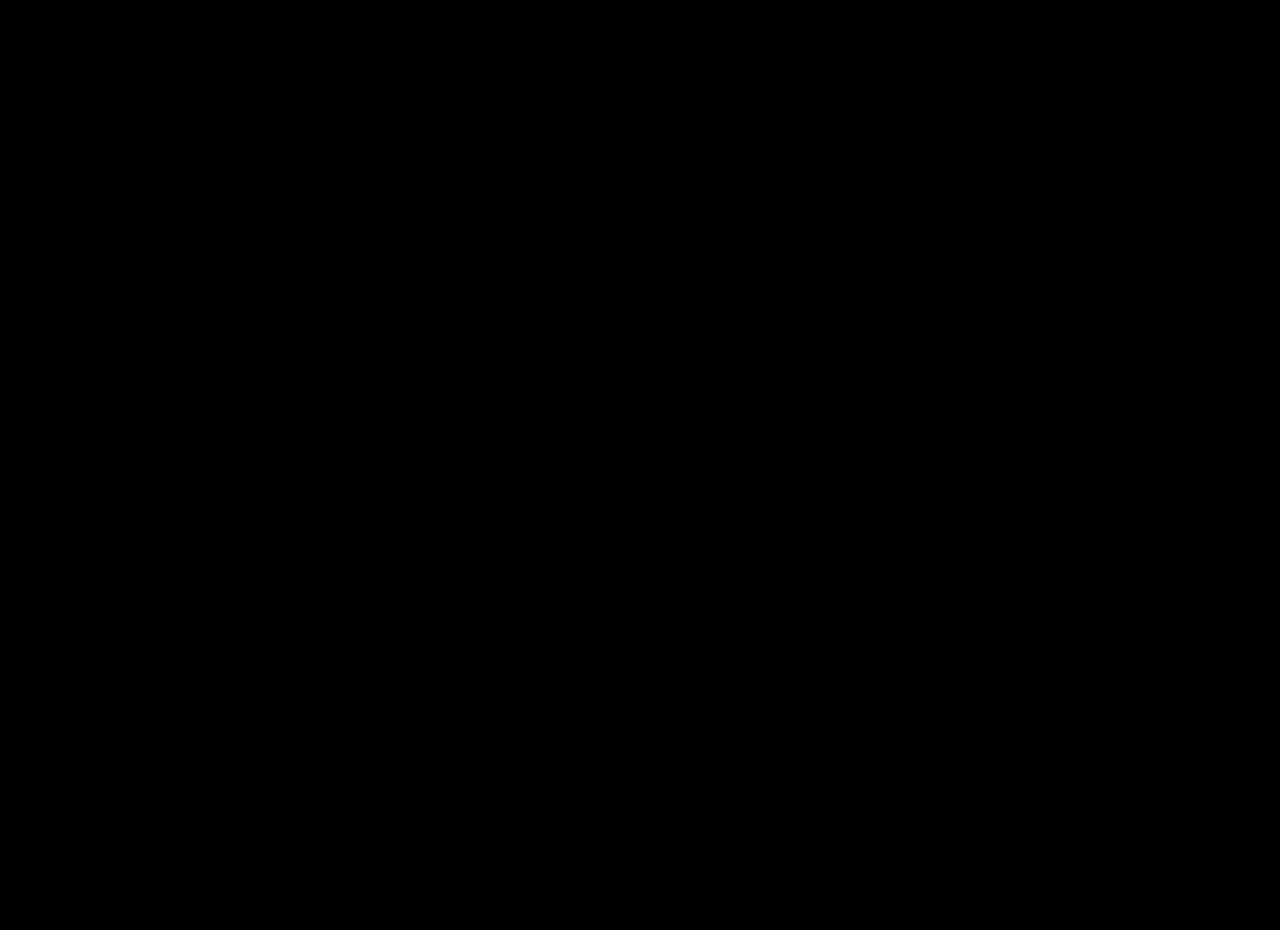
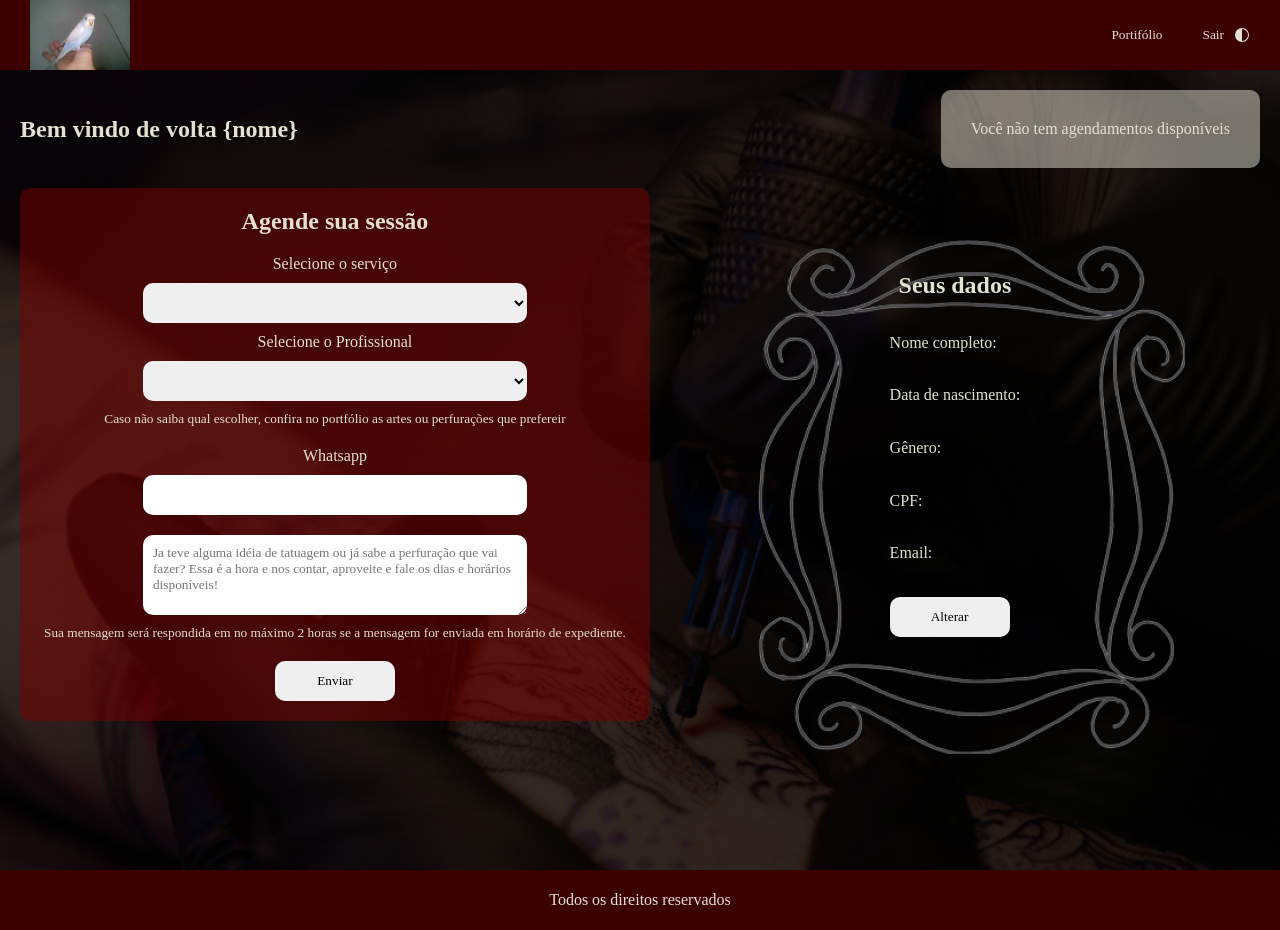
Before and after one commit to LeoAChaves/Rosemarys_Tattoo_Studio, a React (Create React App) app: page /usuario in a window 1280 px wide. Before the commit the page ends 800 px from the top, so only its background shows below. Built offline with nearby package versions, Linux system fonts and the light colour scheme; a web font is replaced by a local one.

Commit message:
Criação do componente paragrafo

```diff
--- /dev/null
+++ b/src/components/Paragrafo/index.jsx
@@ -0,0 +1,7 @@
+function Paragrafo({texto, atributo}){
+    return(
+        <p>{texto} {atributo}</p>
+    );
+}
+
+export default Paragrafo;
--- /dev/null
+++ b/src/components/Subtitulo/index.jsx
@@ -0,0 +1,7 @@
+function Subtitulo({texto, nome}){
+    return(
+        <h2>{texto} {nome}</h2>
+    );
+}
+
+export default Subtitulo;
--- a/src/pages/Usuario/index.jsx
+++ b/src/pages/Usuario/index.jsx
@@ -1,56 +1,49 @@
 import Moldura from "../../assets/molduraDadosUsuario.png";
+
+import Header from "../../components/Header";
+import FormUsuario from "../../components/Form/FormUsuario";
+import Paragrafo from "../../components/Paragrafo";
+import Subtitulo from "../../components/Subtitulo";
+import Button from "../../components/Button";
+import Footer from "../../components/Footer";
 
 import * as S from "./styled";
 
 function Usuario(){
+    const style = {
+        height: "70px",
+    }
+
     return(
-        <main>
-            <div>
-                <h2>Bem vindo de volta nome</h2>
+        <>
+            <Header style={style} div={{display:"none"}} portfolio="Portifólio" sair="Sair"></Header>
+            <S.Main>
+                <S.BlocoUm>
+                    <Subtitulo texto="Bem vindo de volta {nome}" nome=""></Subtitulo>
                     <section>
                         <p>Você não tem agendamentos disponíveis</p>
                     </section>
-            </div>
-            {/* <div>
-                <form>
-                    <h2>Agende sua sessão</h2>
-
-                    <label htmlFor="servico">Selecione o serviço</label>
-                    <select name="servico" id="servico">
-                        <option value="piercing">Body Piercing</option>
-                        <option value="tatuagem">Tatuador</option>
-                    </select>
-
-                    <label htmlFor="profissional">Selecione o Profissional</label>
-                    <select name="profissional" id="profissional">
-                        <option value=""></option>
-                        <option value="#God">Só Deus sabe</option>
-                    </select>
-                    <small>Caso não saiba qual escolher, confira no <a>portfólio</a> as artes ou perfurações que prefereir</small>
-
-                    <label htmlFor="whatsapp">Whatsapp</label>
-                    <input type="number" name="whatsapp" id="whatsapp" />
-
-                    <textarea placeholder="Ja teve alguma idéia de tatuagem ou já sabe a perfuração que vai fazer? Essa é a hora e nos contar, aproveite e fale os dias e horários disponíveis!" name="descricao" id="descricao" cols="30" rows="10"></textarea>
-                    <small>Sua mensagem será respondida em no máximo 2 horas se a mensagem for enviada em horário de expediente.</small>
-
-                    <button>Enviar</button>
-                </form>
-
+                </S.BlocoUm>
+                <S.BlocoDois>
+                    <FormUsuario></FormUsuario>
                     <section>
                         <img src={Moldura} alt="Moldura" />
+                        <div>
                             <h2>Seus dados</h2>
-                    <p>Nome completo: </p>
-                    <p>Data de nascimento: </p>
-                    <p>Gênero: </p>
-                    <p>CPF: </p>
-                    <p>Email: </p>
+                            <Paragrafo texto="Nome completo:" atributo=""></Paragrafo>
+                            <Paragrafo texto="Data de nascimento:" atributo=""></Paragrafo>
+                            <Paragrafo texto="Gênero:" atributo=""></Paragrafo>
+                            <Paragrafo texto="CPF:" atributo=""></Paragrafo>
+                            <Paragrafo texto="Email:" atributo=""></Paragrafo>
 
-                    <button>Alterar</button>
+                            <Button nome="Alterar"></Button>
+                        </div>
                     </section>
 
-            </div> */}
-        </main>
+                </S.BlocoDois>
+            </S.Main>
+            <Footer></Footer>
+        </>
     );
 }
 
--- a/src/pages/Usuario/styled.js
+++ b/src/pages/Usuario/styled.js
@@ -1,3 +1,66 @@
 import styled from "styled-components"
 
-import LoginBackground from "../../assets/loginBackground.svg";
+export const Main = styled.main`
+    background: url(${({ theme }) => theme.background});
+    color: ${({ theme }) => theme.text};
+
+    height: 100vh;
+    width: 100%;
+
+    padding: 20px;
+`
+
+export const BlocoUm = styled.div`
+    display: flex;
+    justify-content: space-between;
+    align-items: center;
+
+    margin-bottom: 20px;
+
+    section{
+        background-color: ${({ theme }) => theme.agendamento};
+        padding: 30px;
+        border-radius: 10px;
+    }
+`
+
+export const BlocoDois = styled.div`
+    display: flex;
+
+    section{
+        width: 50%;
+        display: flex;
+        justify-content: center;
+        align-items: center;
+    }
+
+    img{
+        position: absolute;
+        top: 30%;
+        left: 59%;
+    }
+
+    div{
+        position: relative;
+
+        height: 50vh;
+
+        display: flex;
+        flex-direction: column;
+        justify-content: space-around;
+    }
+
+    h2{
+        text-align: center;
+    }
+
+    button{
+        width: 120px;
+        height: 40px;
+
+        border-radius: 10px;
+        border: none;
+
+        cursor: pointer;
+    }
+`
```
Lines whose indentation alone changed are shown as unchanged.
